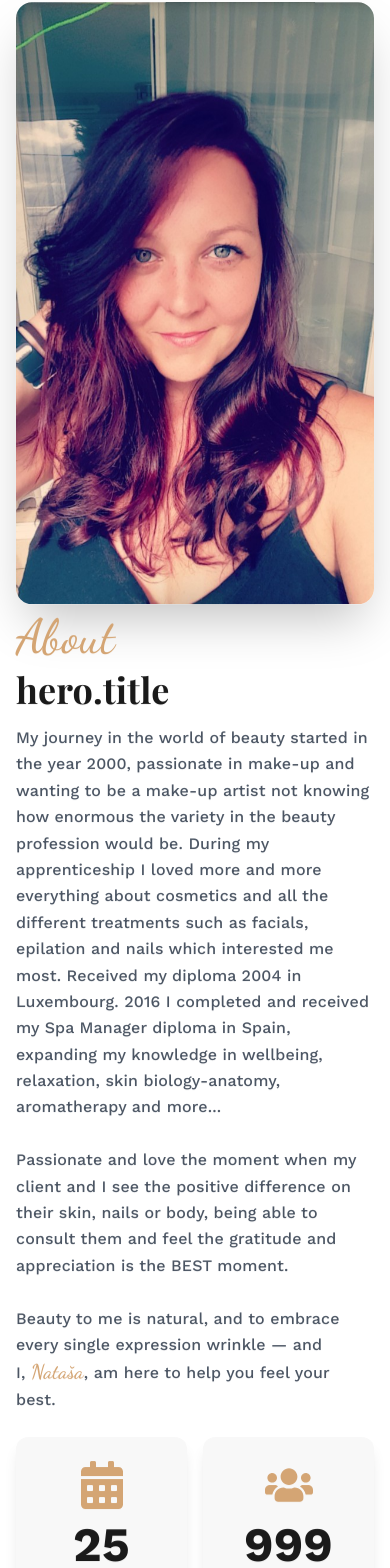
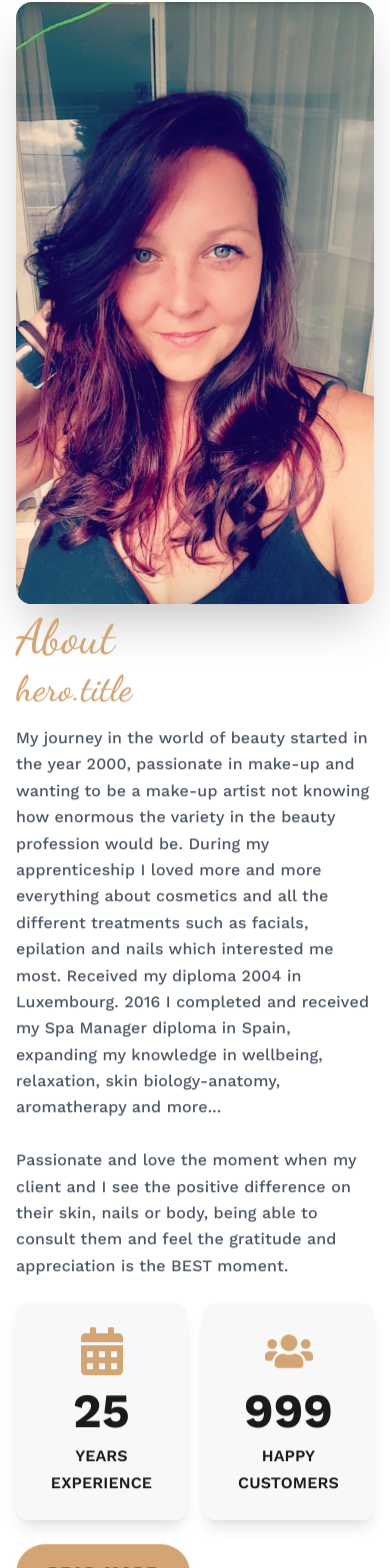
Before and after one commit to LeonidasOfficial/natasawellness1, a Next.js app: page /en in a window 390 px wide. Shown: the part 1326-2894 px from the top of the page. Built offline with nearby package versions, Linux system fonts and the light colour scheme.

Commit message:
Remove Book Appointment button from pricelist modal; style about h1 with font-dancing; remove closing sentence from about copy

```diff
--- a/src/app/[locale]/about/page.tsx
+++ b/src/app/[locale]/about/page.tsx
@@ -37,8 +37,6 @@ export default function AboutPage() {
               </p>
               <p className="text-gray-600 text-base md:text-lg leading-relaxed">
                 Passionate and love the moment when my client and I see the positive difference on their skin, nails or body, being able to consult them and feel the gratitude and appreciation is the BEST moment.
-                <br /><br />
-                Beauty to me is natural, and to embrace every single expression wrinkle — and I,&nbsp;<span className="font-dancing text-xl text-primary font-semibold">Nataša</span>, am here to help you feel your best.
               </p>
             </motion.div>
           </div>
--- a/src/app/[locale]/page.tsx
+++ b/src/app/[locale]/page.tsx
@@ -78,7 +78,7 @@ export default function Home() {
                 >
                 <div>
                   <h2 className="font-dancing text-5xl text-primary mb-2">{t('nav.about') || 'About Us'}</h2>
-                  <h1 className="font-playfair text-4xl md:text-5xl font-bold text-dark mb-4">
+                  <h1 className="font-dancing text-4xl md:text-5xl text-primary font-semibold mb-4">
                     {t('hero.title') || 'Why People Choose Us!'}
                   </h1>
                 </div>
@@ -87,8 +87,6 @@ export default function Home() {
                   My journey in the world of beauty started in the year 2000, passionate in make-up and wanting to be a make-up artist not knowing how enormous the variety in the beauty profession would be. During my apprenticeship I loved more and more everything about cosmetics and all the different treatments such as facials, epilation and nails which interested me most. Received my diploma 2004 in Luxembourg. 2016 I completed and received my Spa Manager diploma in Spain, expanding my knowledge in wellbeing, relaxation, skin biology-anatomy, aromatherapy and more...
                   <br /><br />
                   Passionate and love the moment when my client and I see the positive difference on their skin, nails or body, being able to consult them and feel the gratitude and appreciation is the BEST moment.
-                  <br /><br />
-                  Beauty to me is natural, and to embrace every single expression wrinkle — and I,&nbsp;<span className="font-dancing text-xl text-primary font-semibold">Nataša</span>, am here to help you feel your best.
                 </p>
 
                 {/* Stats */}
--- a/src/app/[locale]/pricelist/page.tsx
+++ b/src/app/[locale]/pricelist/page.tsx
@@ -322,17 +322,6 @@ export default function PriceListPage() {
                   )}
                 </div>
 
-                {/* Modal Footer */}
-                <div className="bg-light p-4 md:p-6 flex justify-center">
-                  <motion.a
-                    href="/contact"
-                    whileHover={{ scale: 1.05 }}
-                    whileTap={{ scale: 0.95 }}
-                    className="bg-primary text-dark px-6 md:px-8 py-3 md:py-4 rounded-full font-bold uppercase tracking-wider hover:bg-dark hover:text-primary transition-all duration-300 shadow-lg text-sm md:text-base w-full sm:w-auto text-center"
-                  >
-                    {t('common.bookAppointment')}
-                  </motion.a>
-                </div>
               </motion.div>
             </motion.div>
           )}
```
